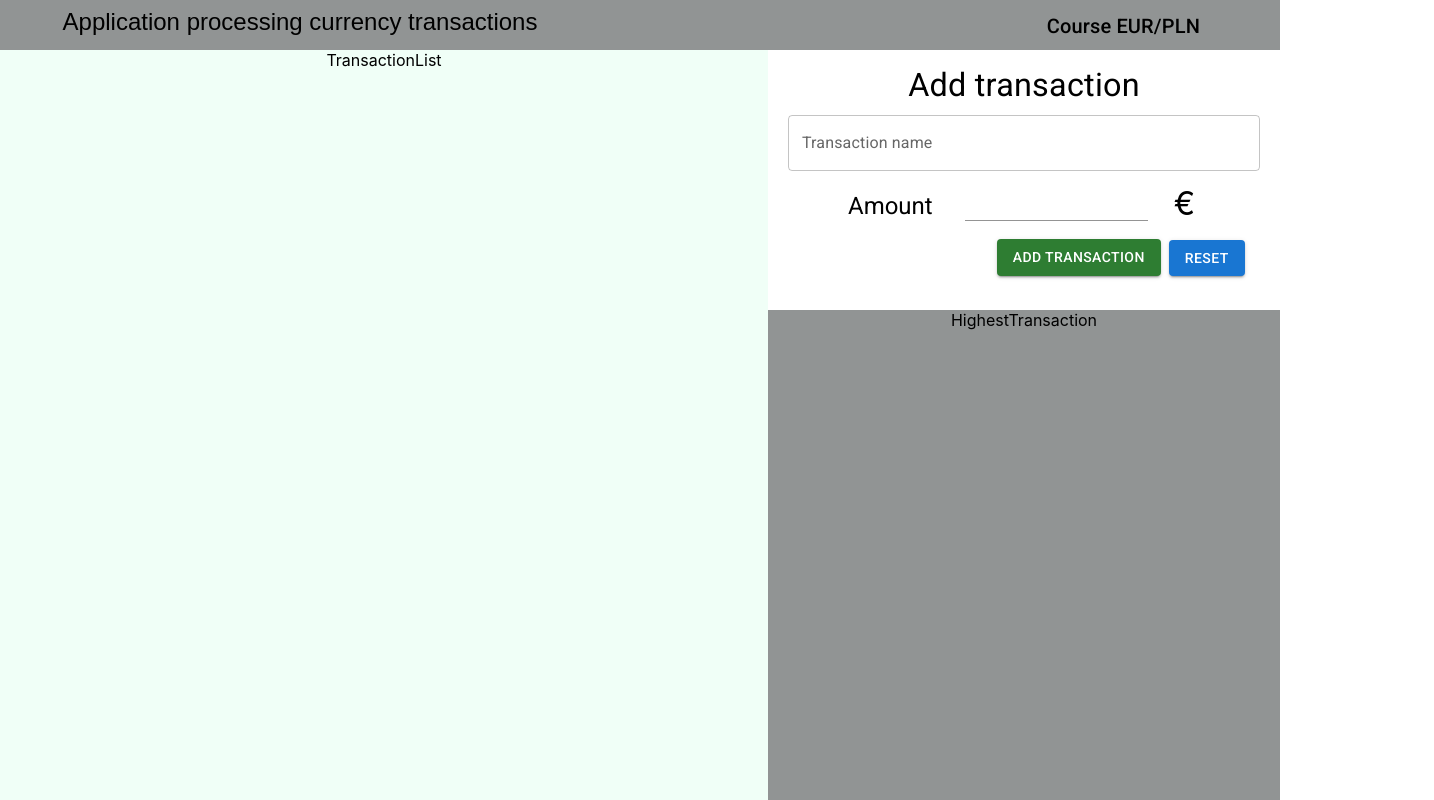
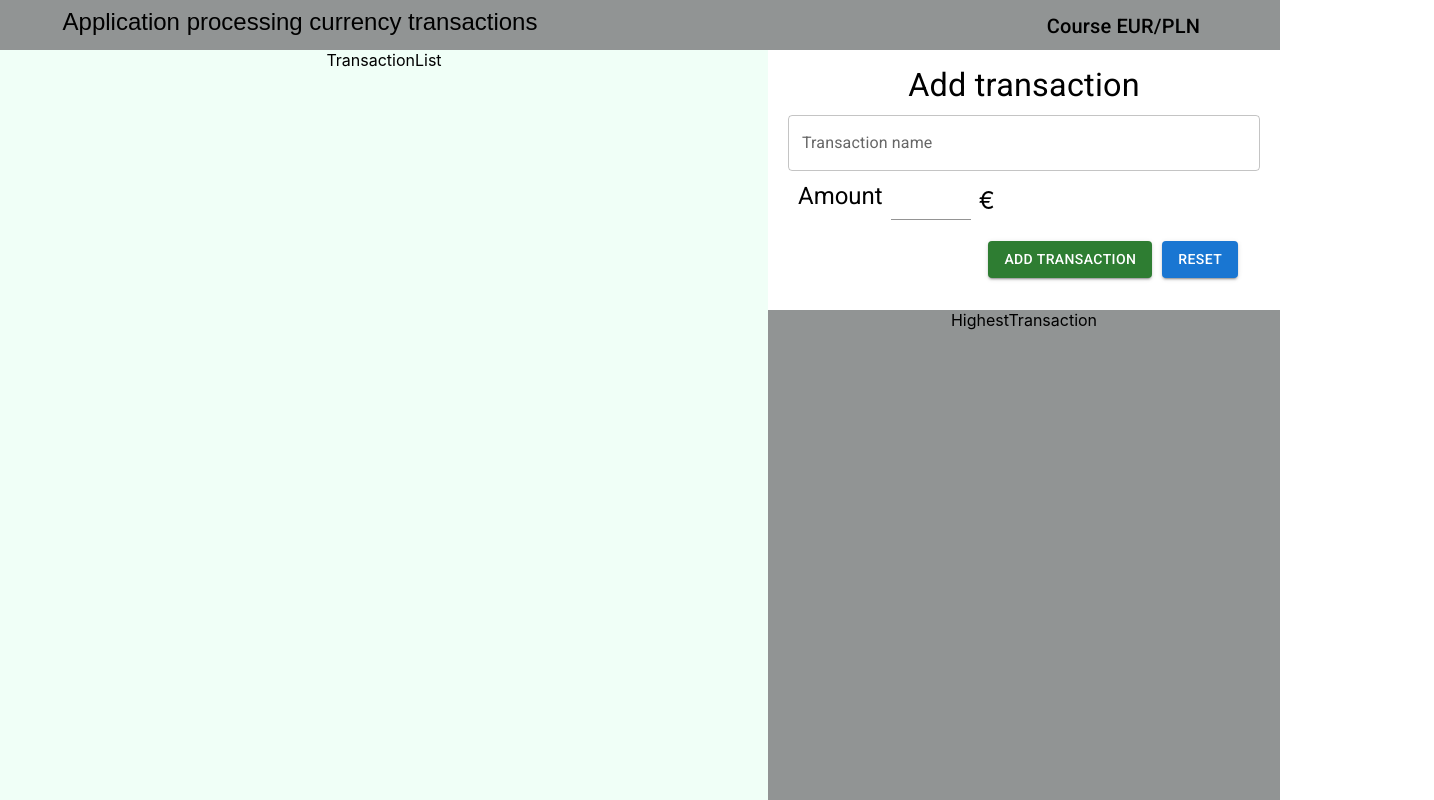
Before and after one commit to lukaszjagodka/application-processing-currency-transactions, a React (Create React App) app: page / in a window 1280 px wide. Shown: the top 800 px of the page, 1434 px wide, since content can reach past the window. Built offline with nearby package versions, Linux system fonts and the light colour scheme; the HTML template or start-up script is replaced by a standard one.

Commit message:
Correct css in AddTransaction component

```diff
--- a/src/components/transactions/AddTransaction/AddTransaction.css
+++ b/src/components/transactions/AddTransaction/AddTransaction.css
@@ -22,40 +22,30 @@
 }
 
 .add-transaction-amount {
-  left: 10px;
-  margin-top: 10px;
-  margin-bottom: 10px;
+  float: left;
+}
+
+.currency-name {
+  margin-top: 15px;
+  font-size: 1.5rem;
 }
 
 .add-transaction-amount-input-name {
-  font-size: 1.5rem;
+  font-size: 1rem;
   float: left;
-  margin-left: 80px;
+  margin-left: 30px;
   margin-top: 10px;
 }
 
-.currency-name {
-  font-size: 2rem;
-  float: right;
-  margin-top: -45px;
-  margin-right: 85px;
-}
-
-.add-transaction-amount-input-field {
-  margin-right: 100px;
-}
-
 .form-btns {
-  top: 0px;
+  margin-top: 70px;
+  margin-left: 45%;
 }
 
 .add-transaction-btn {
-  left: 5%;
-  position: relative;
+  float: left;
 }
 
-.add-transaction-reset {
-  position: relative;
-  margin-top: -36px;
-  right: -30%;
+.submit-btn {
+  right: 10px;
 }
--- a/src/components/transactions/AddTransaction/AddTransaction.tsx
+++ b/src/components/transactions/AddTransaction/AddTransaction.tsx
@@ -26,10 +26,7 @@ function AddTransaction() {
   };
 
   const handleChangeAmount = (event: any) => {
-    const numberRegex = /^[0-9\b]+$/;
-    if (event.target.value === '' || numberRegex.test(event.target.value)) {
-      setAmount(event.target.value);
-    }
+    setAmount(event.target.value);
   };
 
   const handleDescription = (event: any) => {
@@ -59,6 +56,8 @@ function AddTransaction() {
               <Typography variant="h5">Amount</Typography>
             </ThemeProvider>
           </p>
+        </div>
+        <div className="add-transaction-amount">
           <div className="add-transaction-amount-input-field">
             <FormControl sx={{ m: 1 }} variant="standard">
               <Input
@@ -66,9 +65,12 @@ function AddTransaction() {
                 type="number"
                 onChange={handleChangeAmount}
                 value={amount}
+                style={{ width: 80, fontSize: 22 }}
               />
             </FormControl>
           </div>
+        </div>
+        <div className="add-transaction-amount">
           <p className="currency-name">€</p>
         </div>
       </div>
@@ -76,8 +78,8 @@ function AddTransaction() {
         <div className="add-transaction-btn">
           <Button className="submit-btn" variant="contained" color="success" onClick={handleAddTransaction}>Add transaction</Button>
         </div>
-        <div className="add-transaction-reset">
-          <Button className="cancel-btn-adf" variant="contained" onClick={resetForm}>Reset</Button>
+        <div className="add-transaction-btn">
+          <Button className="cancel-btn-reset" variant="contained" onClick={resetForm}>Reset</Button>
         </div>
       </div>
     </div>
```
